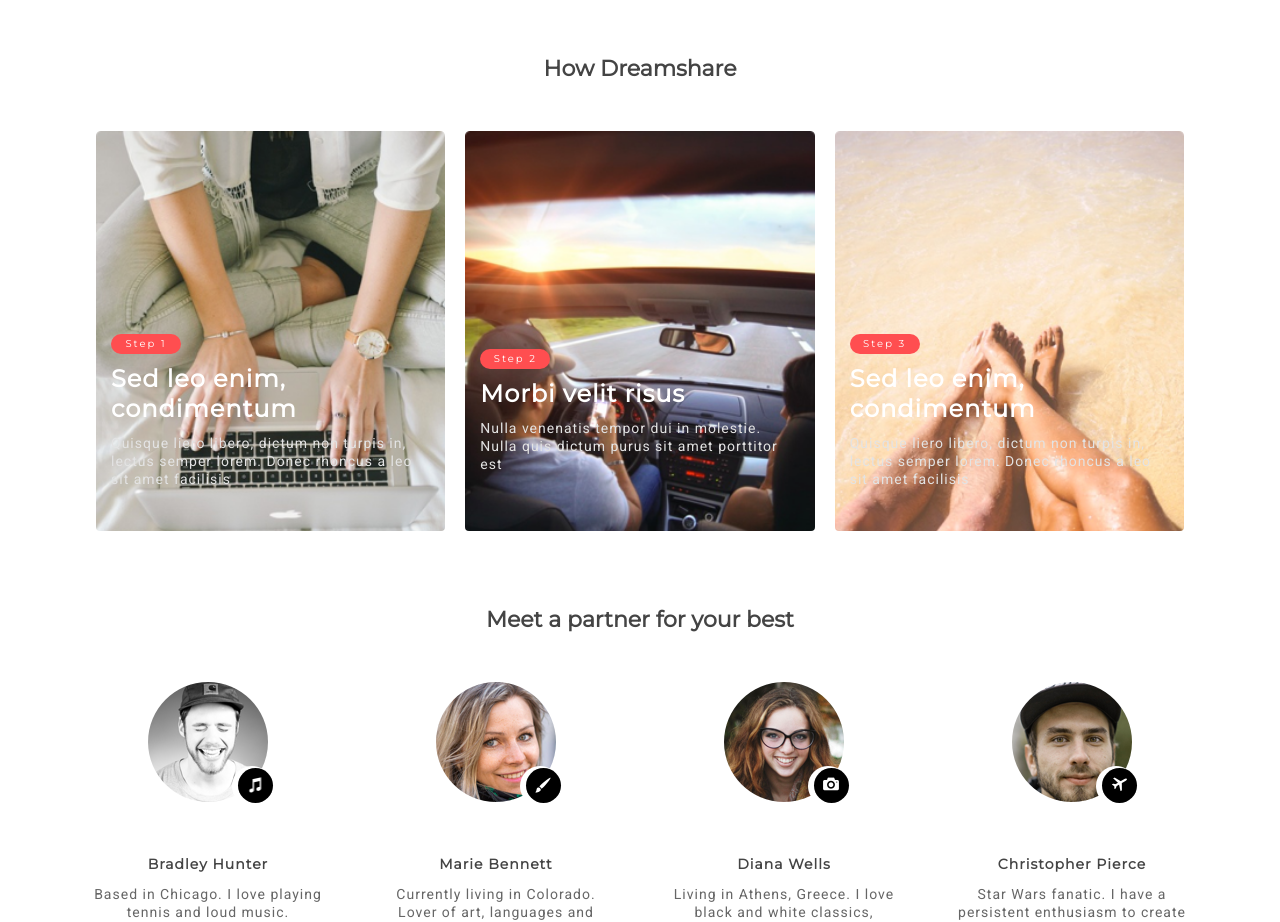
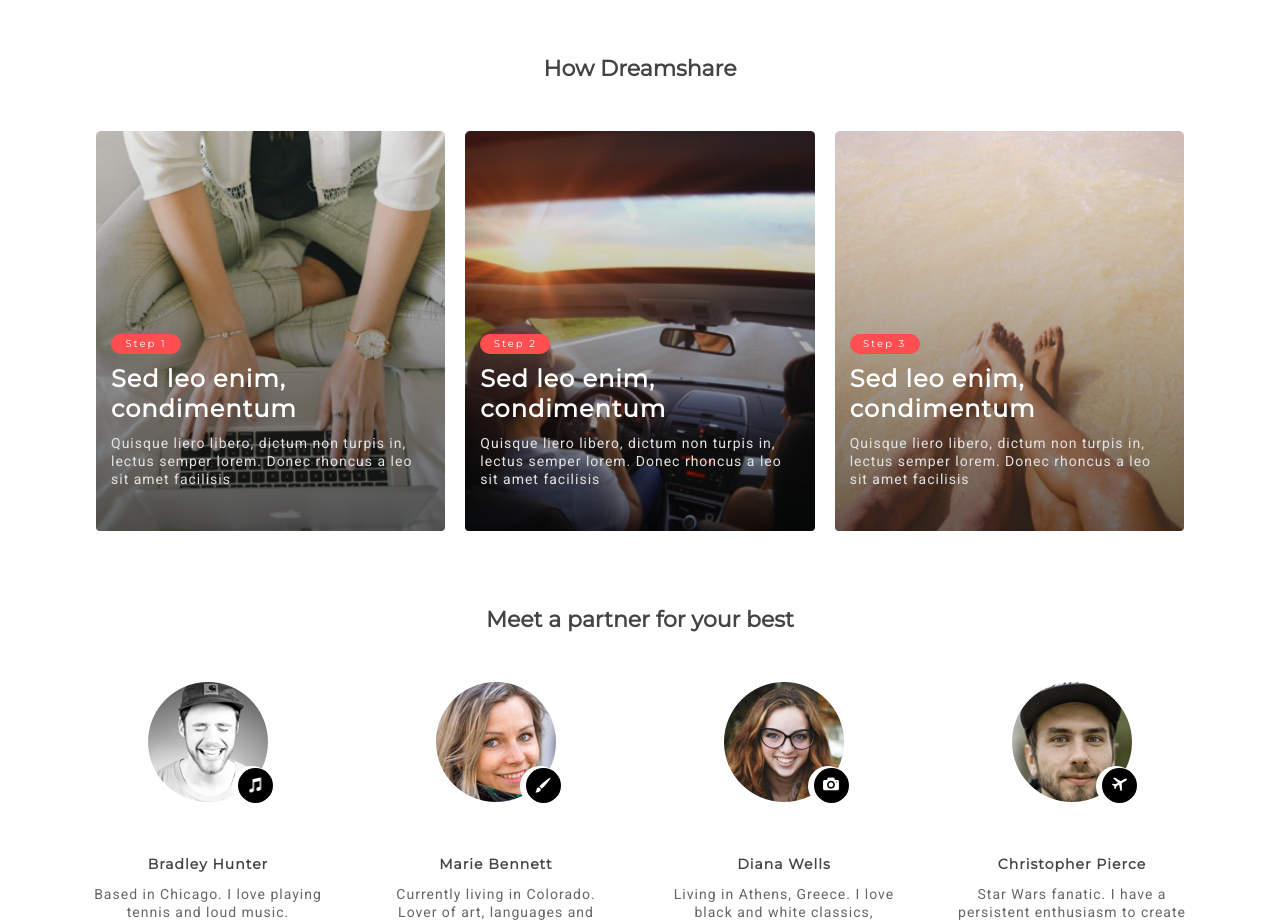
Before and after one commit to danielcomriebell/morty-assignment, an Angular app in the folder morty-assignment/: page / in a window 1280 px wide. Shown: the part 820-1742 px from the top of the page. Built offline with nearby package versions, Linux system fonts and the light colour scheme.

Commit message:
Added linear gradient to cards

```diff
--- a/morty-assignment/src/app/cards/cards.component.html
+++ b/morty-assignment/src/app/cards/cards.component.html
@@ -3,7 +3,7 @@
 </div>
 
 <div class="cards-container">
-  <div *ngFor="let card of cards_content" class="card" [ngStyle]="{'background-image':'url(' + card.img + ')'}">
+  <div *ngFor="let card of cards_content" class="card" [ngStyle]="{'background-image':'linear-gradient(180deg, rgba(0,0,0,0) 0%, rgba(0,0,0,0.6) 100%), url(' + card.img + ')'}">
     <div class="card-text-container">
       <p class="step">{{card.step}}</p>
       <p class="card-headline">{{card.title}}</p>
--- a/morty-assignment/src/app/cards/cards.component.scss
+++ b/morty-assignment/src/app/cards/cards.component.scss
@@ -33,6 +33,7 @@
       position: relative;
       padding: 15px;
       top: 70%;
+      z-index: 3;
       transform: translateY(-50%);
     }
   }
--- a/morty-assignment/src/app/cards/cards.component.ts
+++ b/morty-assignment/src/app/cards/cards.component.ts
@@ -17,8 +17,8 @@ export class CardsComponent implements OnInit {
     {
       img: '../../assets/driving.png',
       step: 'Step 2',
-      title: 'Morbi velit risus',
-      description: 'Nulla venenatis tempor dui in molestie. Nulla quis dictum purus sit amet porttitor est'
+      title: 'Sed leo enim, condimentum',
+      description: 'Quisque liero libero, dictum non turpis in, lectus semper lorem. Donec rhoncus a leo sit amet facilisis'
     },
     {
       img: '../../assets/beach.png',
```
